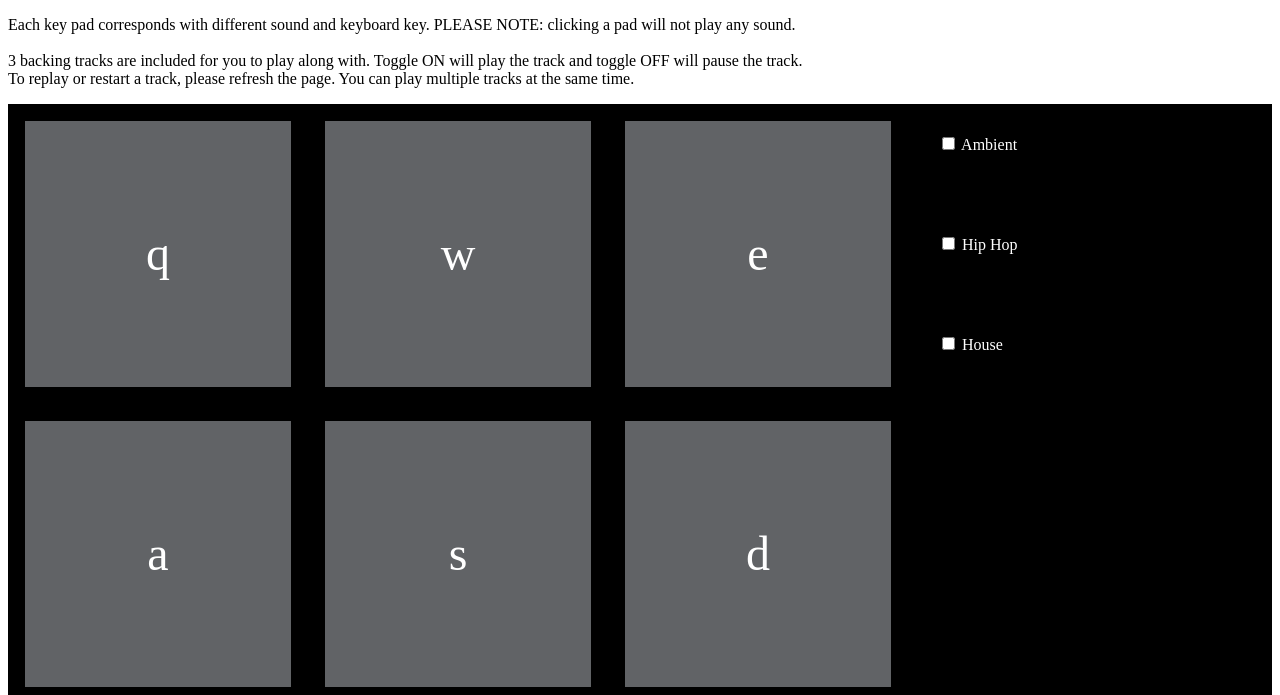
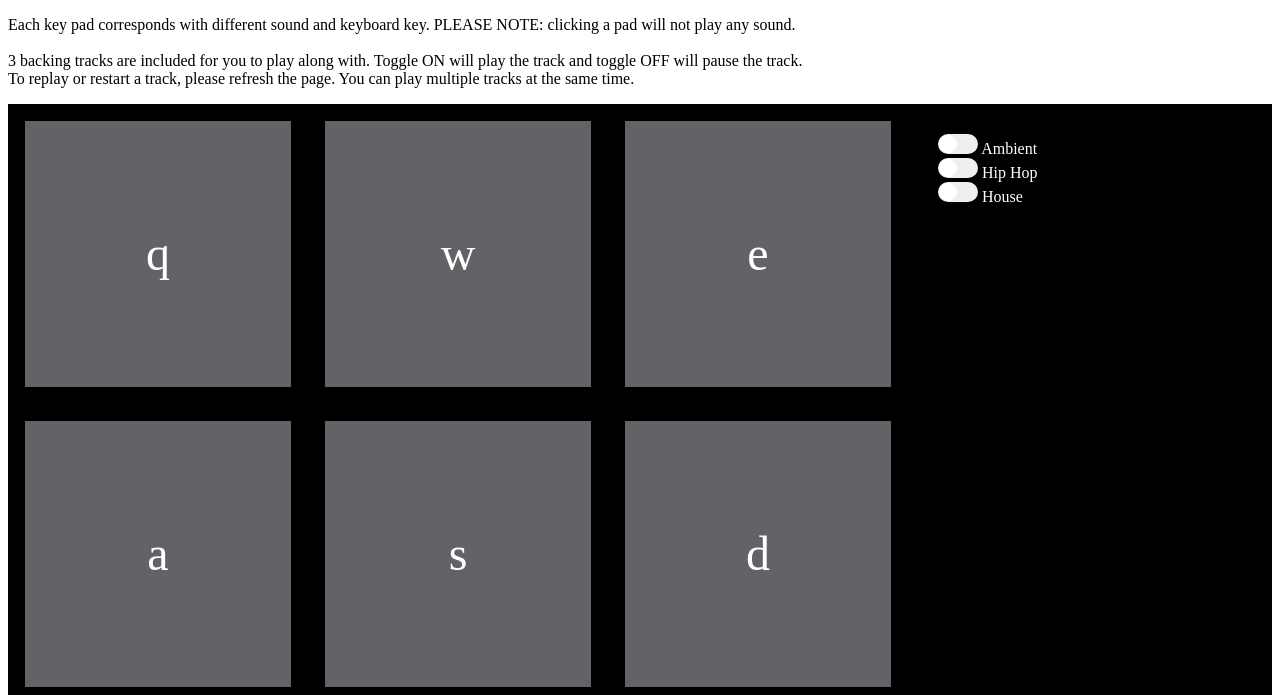
Before and after one commit to devashrlucas/sample-pad, a website: page index.html in a window 1280 px wide. Shown: the part 105-800 px from the top of the page. Drawn offline with Linux system fonts and the light colour scheme.

Commit message:
Start toggle switch styling.

```diff
--- a/css/styles.css
+++ b/css/styles.css
@@ -14,10 +14,8 @@
 }
 
 .container-tracks {
-    display: grid;
     margin-left: 10%;
     margin-top: 10%;
-    grid-template-rows: repeat(3, 100px);
 }
 
 .pads {
@@ -39,3 +37,37 @@
   font-size: 3em;
   background-color:#3a7bde;
 }
+
+/* Code for toggle switch borrowed from here: https://medium.com/front-end-weekly/creating-a-toggle-switch-in-css-2d23e496d035 */
+.switch {
+  position: relative;
+  display: inline-block;
+  width: 40px;
+  height: 20px;
+  background-color: #eee;
+  border-radius: 20px;
+}
+
+.switch::after {
+  content: "";
+  position: absolute;
+  width: 18px;
+  height: 18px;
+  border-radius: 50%;
+  background-color: white;
+  top: 1px; /* To give an effect of a circle inside the switch */
+  left: 1px;
+  transition: all 0.3s;
+}
+
+.tracks:checked + .switch::after {
+  left: 20px;
+}
+
+.tracks:checked + .switch {
+  background-color: #7983ff;
+}
+
+.tracks {
+  display: none;
+}
--- a/index.html
+++ b/index.html
@@ -31,15 +31,15 @@
         <div class="container-empty">&nbsp;</div>
         <div class="container-empty">&nbsp;</div>
         <div class="container-tracks">
-            <label class="toggle">
-                <input type="checkbox" class="tracks" id="track-1"/> Ambient
-            </label>
-            <label class="toggle">
-                <input type="checkbox" class="tracks" id="track-2"/> Hip Hop
-            </label>
-            <label class="toggle">
-                <input type="checkbox" class="tracks" id="track-3"/> House
-            </label>
+            <input type="checkbox" class="tracks" id="track-1" />
+            <label for="track-1" class="switch"></label>
+            <label class="toggle">Ambient</label></br>
+            <input type="checkbox" class="tracks" id="track-2" />
+            <label for="track-2" class="switch"></label>
+            <label class="toggle">Hip Hop</label></br>
+            <input type="checkbox" class="tracks" id="track-3" />
+            <label for="track-3" class="switch"></label>
+            <label class="toggle">House</label>
         </div>
     </div>
 </body>
```
